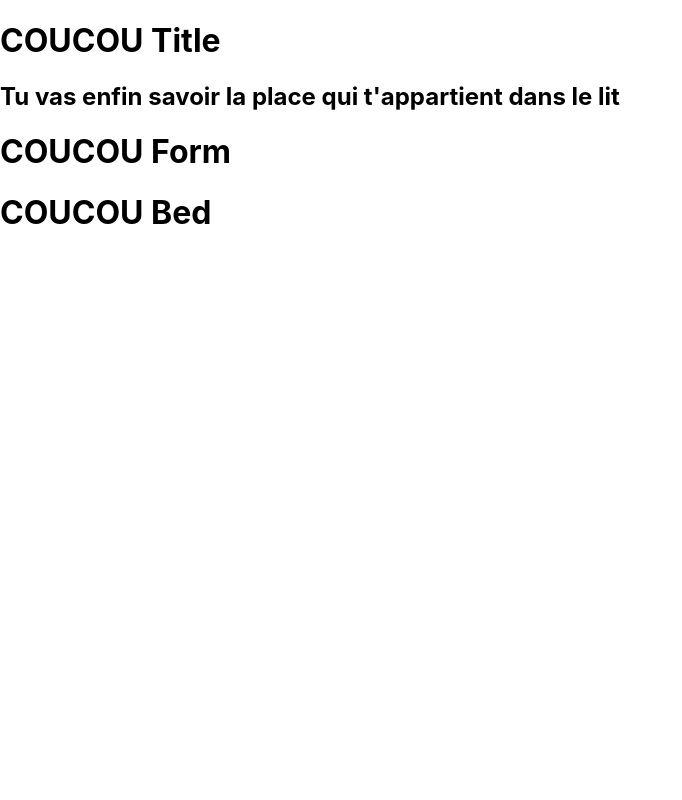
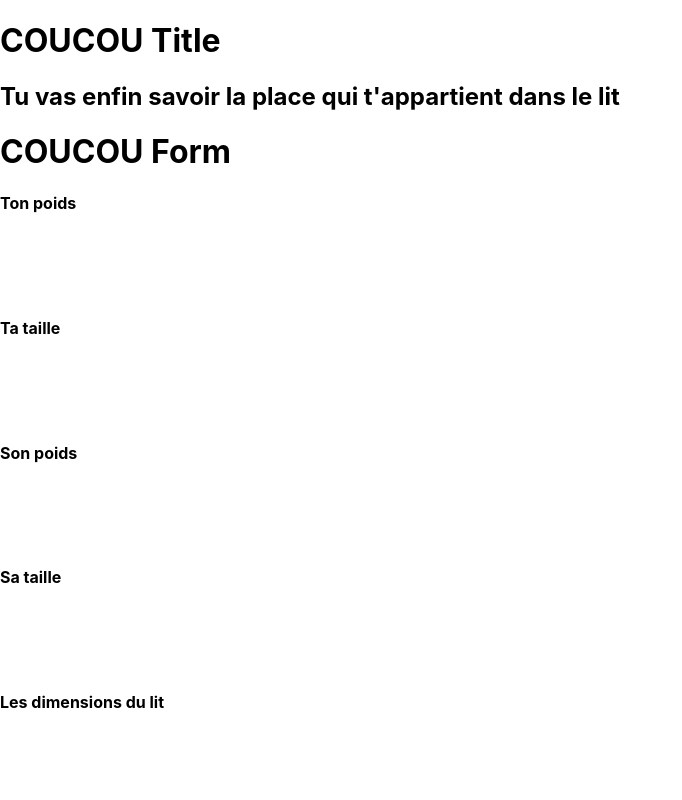
Before and after one commit to Elenaaab/sass-cest-mon-cote, a React (Create React App) app in the folder my-app/: page / in a window 1280 px wide. Shown: the top 800 px of the page, without its empty margins (0-682 px from the left). Built offline with nearby package versions, Linux system fonts and the light colour scheme.

Commit message:
Create Form Fields + Field component

```diff
--- a/my-app/src/App/App.tsx
+++ b/my-app/src/App/App.tsx
@@ -3,9 +3,9 @@ import React from 'react';
 import { Form }from '../Form/Form';
 import { Bed } from '../Bed/Bed';
 import { Title }from '../Title/Title';
+import { AppPropsTypes } from '../type';
 
 import './App.scss';
-import { AppPropsTypes } from '../type';
 
 export const App: React.FC<AppPropsTypes> = () =>{
   return (
--- /dev/null
+++ b/my-app/src/Form/Field/Field.tsx
@@ -0,0 +1,42 @@
+import React from 'react';
+import { FieldPropsTypes } from '../../type';
+
+import './field.scss';
+
+export const Field:React.FC<FieldPropsTypes> = ({
+  value,
+  type,
+  name,
+  placeholder,
+  manageChange,
+}) => {
+  const handleChange = (evt:any) => {
+    manageChange(evt.target.value, name);
+  };
+
+  const inputId = `field-${name}`;
+
+  return (
+    // modification de la class si le champ est rempli ou non
+    <div className={value.length > 0 ? 'field field--has-content' : 'field'}>
+      <input
+        // React - state
+        value={value}
+        onChange={handleChange}
+        // infos de base
+        id={inputId}
+        type={type}
+        className="field-input"
+        placeholder={placeholder}
+        name={name}
+      />
+
+      <label
+        htmlFor={inputId}
+        className="field-label"
+      >
+        {placeholder}
+      </label>
+    </div>
+  );
+};
--- /dev/null
+++ b/my-app/src/Form/Field/field.scss
@@ -0,0 +1,50 @@
+
+.field {
+  margin: .3em;
+  position: relative;
+}
+.field-input {
+  width: 100%;
+  padding: .7em;
+  font-size: 1em;
+  border: none;
+  border-radius: .3em;
+  height: 2.5em;
+}
+.field-input:focus {
+  border-color: #2608aa;
+}
+.field-input:focus + .field-label {
+  color: #2608aa;
+}
+
+.field--has-content .field-label {
+  display: block;
+}
+
+.field--has-content .field-input {
+  padding: 1.4em .7em .4em;
+}
+
+.field-label {
+  display: none;
+  position: absolute;
+  top: .2rem;
+  left: .7rem;
+  font-weight: 700;
+  color: #999;
+  font-size: .7em;
+  text-transform: uppercase;
+  font-family: sans-serif;
+  animation: labelSlideUpAndShow .3s;
+}
+@keyframes labelSlideUpAndShow{
+  0% {
+    transform: translateY(1em);
+    opacity: 0;
+  }
+  100% {
+    transform: translateY(0em);
+    opacity: 1;
+  }
+}
--- a/my-app/src/Form/Form.tsx
+++ b/my-app/src/Form/Form.tsx
@@ -1,6 +1,6 @@
 import React from 'react';
 import { FormPropsTypes } from '../type';
-
+import { Field } from './Field/Field';
 import './Form.scss';
 
 
@@ -8,6 +8,32 @@ export const Form: React.FC<FormPropsTypes> = () => {
   return (
     <div>
       <h1>COUCOU Form</h1>
+      <form>
+        <h4>Ton poids</h4>
+        <Field value={''} type={undefined} name={'weight1'} placeholder={undefined} manageChange={function (): void {
+          throw new Error('Function not implemented.');
+        } } />
+        <h4>Ta taille</h4>
+        <Field value={''} type={undefined} name={'height1'} placeholder={undefined} manageChange={function (): void {
+          throw new Error('Function not implemented.');
+        } } />
+        <h4>Son poids</h4>
+        <Field value={''} type={undefined} name={'weight2'} placeholder={undefined} manageChange={function (): void {
+          throw new Error('Function not implemented.');
+        } } />
+        <h4>Sa taille</h4>
+        <Field value={''} type={undefined} name={'height2'} placeholder={undefined} manageChange={function (): void {
+          throw new Error('Function not implemented.');
+        } } />
+        <h4>Les dimensions du lit</h4>
+        <Field value={''} type={undefined} name={'bedSizeWeight'} placeholder={undefined} manageChange={function (): void {
+          throw new Error('Function not implemented.');
+        } } />
+        <span>X</span>
+        <Field value={''} type={undefined} name={'bedSizeHeight'} placeholder={undefined} manageChange={function (): void {
+          throw new Error('Function not implemented.');
+        } } />
+      </form>
     </div>
   );
 }
```
Also changed, not shown: my-app/src/type.d.ts (+8 -0 lines).
